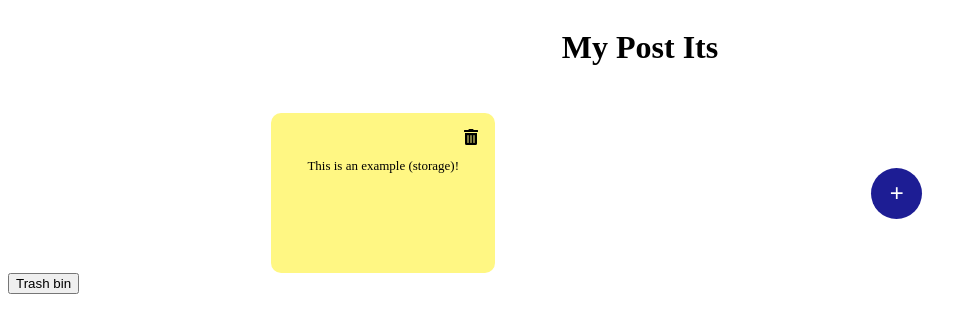
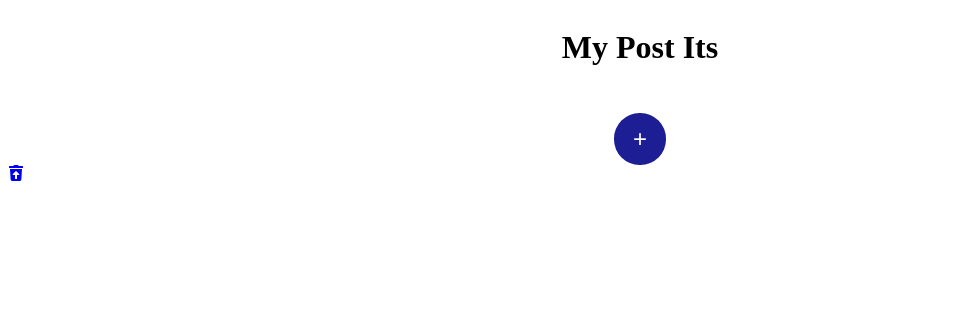
Before and after one commit to dgiacco/Post-It-App, a React (Create React App) app: page / in a window 1280 px wide. Shown: the top 332 px of the page, without its empty margins (0-977 px from the left). Built offline with nearby package versions, Linux system fonts and the light colour scheme.

Commit message:
local storage hook

```diff
--- a/src/App.js
+++ b/src/App.js
@@ -1,49 +1,20 @@
-import './App.css';
-import {
-  BrowserRouter as Router,
-  Switch,
-  Route,
-  Link
-} from 'react-router-dom';
-import { useState, useEffect } from 'react';
-import PostItList from './Components/PostItList';
-import { v4 as uuidv4 } from 'uuid';
-import TrashBin from './Components/TrashBin';
+import "./App.css";
+import { BrowserRouter as Router, Switch, Route, Link } from "react-router-dom";
+import PostItList from "./Components/PostItList";
+import { v4 as uuidv4 } from "uuid";
+import TrashBin from "./Components/TrashBin";
+import { FaTrashRestore } from "react-icons/fa";
+import useLocalStorage from "./customHooks/useLocalStorage";
 
 const App = () => {
-  const [ postIts, setPostIts ] = useState([
-    {
-      id: uuidv4(),
-      text: "This is an example!"
-    },
-    {
-      id: uuidv4(),
-      text: "This is ANOTHER example!"
-    }
-  ]);
+  const [postIts, setPostIts] = useLocalStorage("postits", []);
 
-  useEffect(() => {
-    let data = localStorage.getItem('postits');
-    if( data != null ) {
-      setPostIts(JSON.parse(data))
-    } else {
-      setPostIts([
-        {
-          id: uuidv4(),
-          text: "This is an example (storage)!"
-        }
-      ])
-    }
-  }, []);
-
-  useEffect(() => {
-    localStorage.setItem('postits', JSON.stringify(postIts))
-  }, [postIts]);
+  const [deletedPostIts, setDeletedPostIts] = useLocalStorage("deletedPostits", []);
 
   const addPostIt = (text) => {
     const newPostIt = {
       id: uuidv4(),
-      text: text
+      text: text,
     };
     const newPostIts = [...postIts, newPostIt];
     setPostIts(newPostIts);
@@ -51,17 +22,17 @@ const App = () => {
 
   const deletePostIt = (id) => {
     const newPostIts = postIts.filter(postIt => postIt.id !== id);
+    const deletedPostit = postIts.filter(postIt => postIt.id === id);
+    deletedPostIts.push(deletedPostit);
     setPostIts(newPostIts);
-  }
+    setDeletedPostIts(deletedPostIts);
+  };
 
   return (
     <Router>
       <Switch>
         <Route path="/trashbin">
           <TrashBin />
-          <Link to="/">
-            <button>Back</button>
-          </Link>
         </Route>
         <Route path="/">
           <div>
@@ -69,11 +40,15 @@ const App = () => {
               <h1>My Post Its</h1>
             </div>
             <div className="postit-container">
-              <PostItList postIt={ postIts } addPostIt={ addPostIt } deletePostIt={ deletePostIt }/>
+              <PostItList
+                postIt={postIts}
+                addPostIt={addPostIt}
+                deletePostIt={deletePostIt}
+              />
             </div>
             <div>
               <Link to="/trashbin">
-                <button>Trash bin</button>
+                <FaTrashRestore />
               </Link>
             </div>
           </div>
@@ -81,6 +56,6 @@ const App = () => {
       </Switch>
     </Router>
   );
-}
+};
 
 export default App;
--- a/src/Components/PostIt.jsx
+++ b/src/Components/PostIt.jsx
@@ -1,11 +1,11 @@
-import { FaTrashAlt } from "react-icons/fa";
+import { FaTrash } from "react-icons/fa";
 
 const PostIt = ({ id, text, deletePostIt }) => {
 
   return (
     <div className="postit">
       <div className="postit-header">
-        <FaTrashAlt className="deleteButton" onClick={ () => deletePostIt(id) }/>
+        <FaTrash className="deleteButton" onClick={ () => deletePostIt(id) }/>
       </div>
       <p className="postit-body">{ text }</p>
     </div>
--- a/src/Components/TrashBin.jsx
+++ b/src/Components/TrashBin.jsx
@@ -1,7 +1,17 @@
+import { Link } from "react-router-dom";
+
 const TrashBin = () => {
-    return(
-        <div>tRASH BIN</div>
-    )
+  return(
+    <div>
+      <div>Trash bin</div>
+      <div className="postit-container">
+
+      </div>
+      <Link to="/">
+        <button>Back</button>
+      </Link>
+    </div>
+  )
 };
 
 export default TrashBin;
--- /dev/null
+++ b/src/customHooks/useLocalStorage.js
@@ -0,0 +1,26 @@
+import { useState } from "react";
+
+const useLocalStorage = (key, initialValue) => {
+  const [storedValue, setStoredValue] = useState(() => {
+    try {
+      const item = window.localStorage.getItem(key);
+      return item ? JSON.parse(item) : initialValue;
+    } catch (error) {
+      console.log(error);
+      return initialValue;
+    }
+  });
+  const setValue = (value) => {
+    try {
+      const valueToStore =
+        value instanceof Function ? value(storedValue) : value;
+      setStoredValue(valueToStore);
+      window.localStorage.setItem(key, JSON.stringify(valueToStore));
+    } catch (error) {
+      console.log(error);
+    }
+  };
+  return [storedValue, setValue];
+};
+
+export default useLocalStorage;
```
